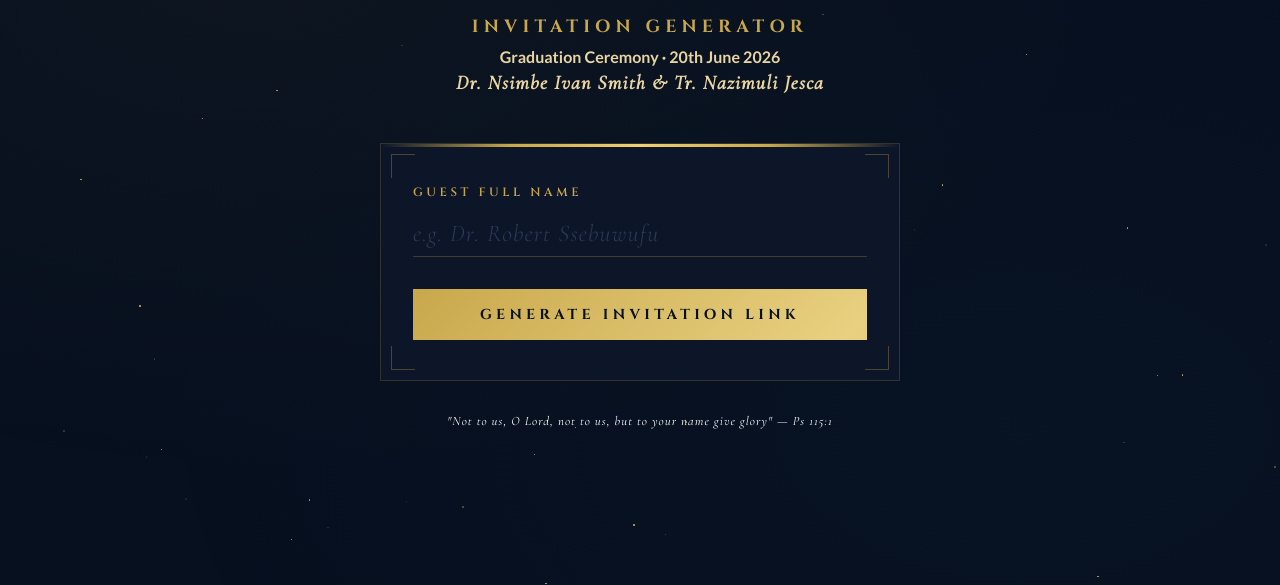
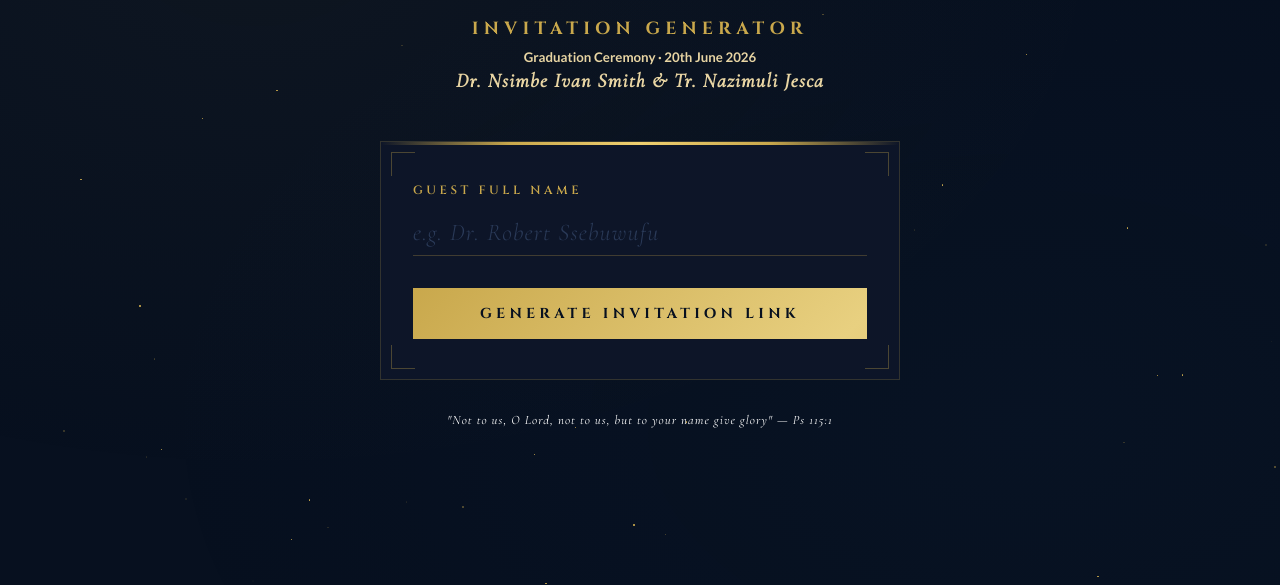
Before and after one commit to SeeITOfficial/ivansmith, a plain HTML site: page index.html in a window 1280 px wide. Shown: the part 215-800 px from the top of the page. Drawn offline with nearby package versions, Linux system fonts and the light colour scheme.

```diff
--- a/index.html
+++ b/index.html
@@ -267,7 +267,7 @@ body{
       </svg>
     </div>
     <h1>Invitation Generator</h1>
-    <h4>Graduation Ceremony · 20th June 2026</h4>
+    <h5>Graduation Ceremony · 20th June 2026</h5>
     <p class="names">Dr. Nsimbe Ivan Smith &amp; Tr. Nazimuli Jesca</p>
   </div>
 
```
